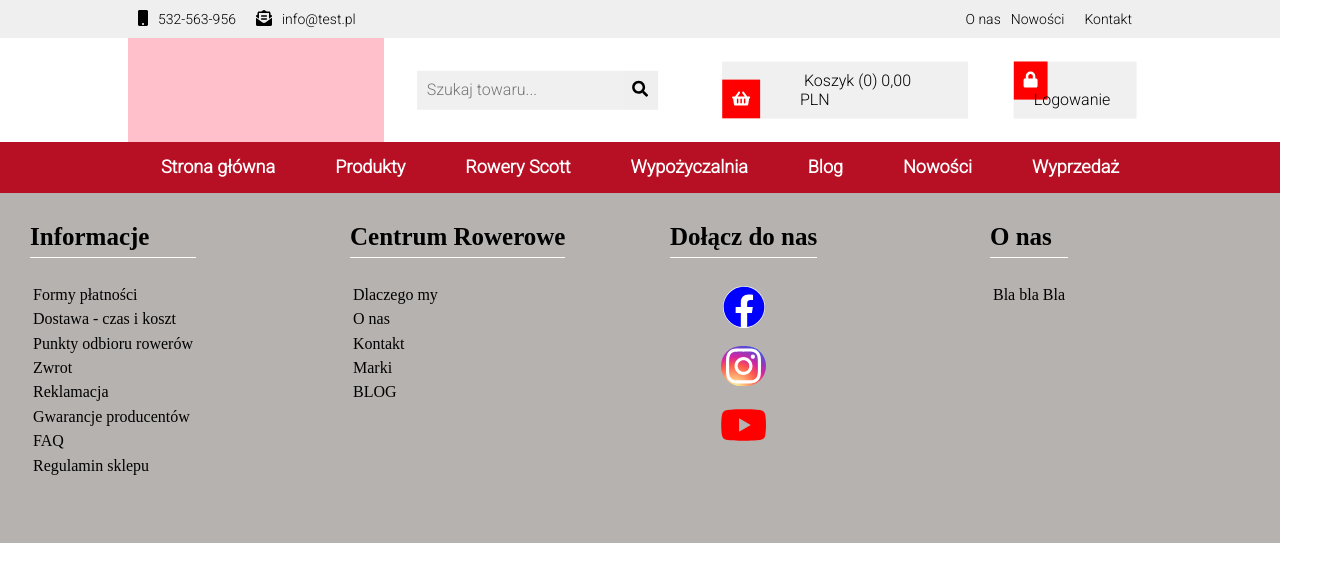
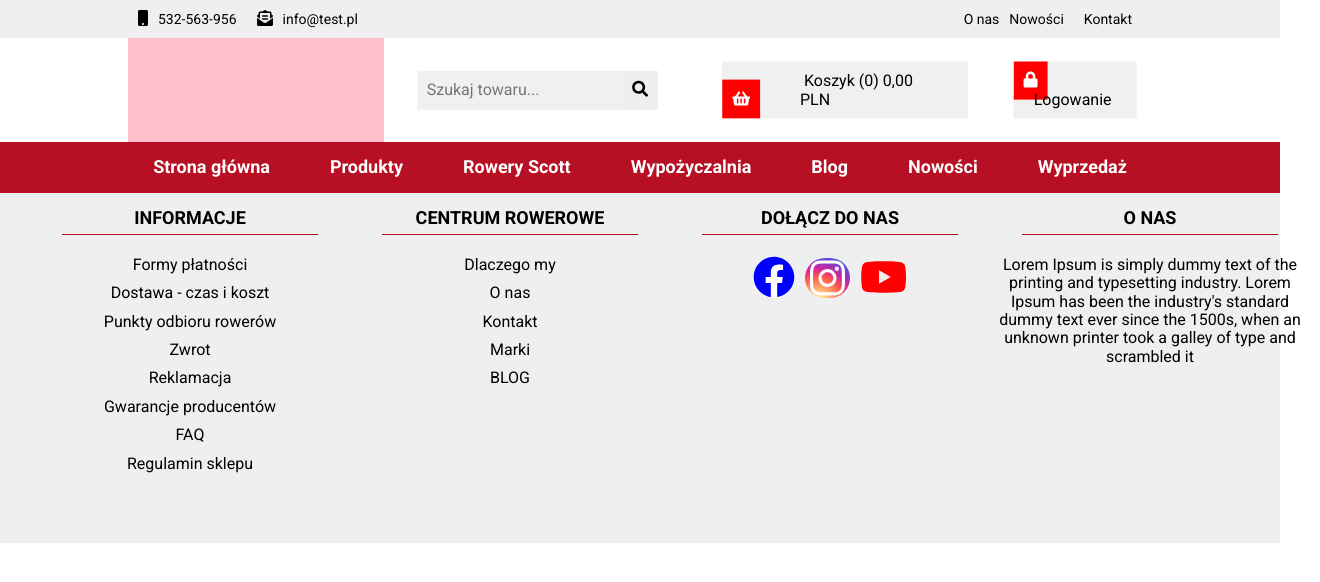
Before and after one commit to szymon-staron/double-page, a React (Create React App) app in the folder client/: page / in a window 1280 px wide. Shown: the top 582 px of the page, 1320 px wide, since content can reach past the window. Built offline with nearby package versions, Linux system fonts and the light colour scheme.

Commit message:
styling footer and add link within

```diff
--- a/client/src/components/layout/footer/footer.js
+++ b/client/src/components/layout/footer/footer.js
@@ -1,53 +1,108 @@
 import React from "react";
 import styles from "./footer.module.scss";
-import { FontAwesomeIcon } from '@fortawesome/react-fontawesome';
-import { faFacebook, faInstagram, faYoutube } from '@fortawesome/free-brands-svg-icons';
-import {NavLink} from "react-router-dom";
+import { FontAwesomeIcon } from "@fortawesome/react-fontawesome";
+import {
+  faFacebook,
+  faInstagram,
+  faYoutube,
+} from "@fortawesome/free-brands-svg-icons";
+import { NavLink } from "react-router-dom";
 
 const Footer = () => (
+  <footer>
     <div className={styles.conteiner}>
       <div className={styles.information}>
-      <h3 className={styles.title}>Informacje</h3>
+        <h3 className={styles.title}>INFORMACJE</h3>
         <ul>
-<li><NavLink to="/form_to_pay">Formy płatności</NavLink></li>
-<li>Dostawa - czas i koszt</li>
-<li>Punkty odbioru rowerów</li>
-<li>Zwrot</li>
-<li>Reklamacja</li>
-<li>Gwarancje producentów</li>
-<li>FAQ</li>
-<li>Regulamin sklepu</li>
+          <li>
+            <NavLink to="/form_to_pay">Formy płatności</NavLink>
+          </li>
+          <li>
+            <NavLink to="/delivery">Dostawa - czas i koszt</NavLink>
+          </li>
+          <li>
+            <NavLink to="/bicycle_point">Punkty odbioru rowerów</NavLink>
+          </li>
+          <li>
+            <NavLink to="/return">Zwrot</NavLink>
+          </li>
+          <li>
+            <NavLink to="/reclamation">Reklamacja</NavLink>
+          </li>
+          <li>
+            <NavLink to="/warranty">Gwarancje producentów</NavLink>
+          </li>
+          <li>
+            <NavLink to="/faq">FAQ</NavLink>
+          </li>
+          <li>
+            <NavLink to="/regulations">Regulamin sklepu</NavLink>
+          </li>
         </ul>
       </div>
       <div className={styles.bikeCentrum}>
-      <h3 className={styles.title}>Centrum Rowerowe</h3>
+        <h3 className={styles.title}>CENTRUM ROWEROWE</h3>
         <ul>
-
-          <li>Dlaczego my</li>
-          <li>O nas</li>
-          <li>Kontakt</li>
-          <li>Marki</li>
-          <li>BLOG</li>
+          <li>
+            <NavLink to="/why_us">Dlaczego my</NavLink>
+          </li>
+          <li>
+            <NavLink to="/about_us">O nas</NavLink>
+          </li>
+          <li>
+            <NavLink to="/contact">Kontakt</NavLink>
+          </li>
+          <li>
+            <NavLink to="/brands">Marki</NavLink>
+          </li>
+          <li>
+            <NavLink to="/blog">BLOG</NavLink>
+          </li>
         </ul>
       </div>
       <div className={styles.joinTo}>
-      <h3 className={styles.title}>Dołącz do nas</h3>
+        <h3 className={styles.title}>DOŁĄCZ DO NAS</h3>
         <ul>
           <li>
-             <FontAwesomeIcon className={styles.facebookIcon} icon={faFacebook}/>
+            <a href="https://www.facebook.com/" alt="Facebook">
+              <FontAwesomeIcon
+                className={styles.facebookIcon}
+                icon={faFacebook}
+              />
+            </a>
           </li>
-          <li><FontAwesomeIcon className={styles.instagramIcon} icon={faInstagram}/></li>
-          <li><FontAwesomeIcon className={styles.youtubeIcon} icon={faYoutube}/></li>
+          <li>
+            {" "}
+            <a href="https://www.instagram.com/" alt="Instagram">
+              <FontAwesomeIcon
+                className={styles.instagramIcon}
+                icon={faInstagram}
+              />
+            </a>
+          </li>
+          <li>
+            <a href="https://www.youtube.com/" alt="Youtube">
+              <FontAwesomeIcon
+                className={styles.youtubeIcon}
+                icon={faYoutube}
+              />
+            </a>
+          </li>
         </ul>
       </div>
       <div className={styles.aboutUs}>
-      <h3 className={styles.title}>O nas</h3>
-      <ul><li> Bla bla Bla </li></ul>
+        <h3 className={styles.title}>O NAS</h3>
+        <ul>
+          <li>
+            Lorem Ipsum is simply dummy text of the printing and typesetting
+            industry. Lorem Ipsum has been the industry's standard dummy text
+            ever since the 1500s, when an unknown printer took a galley of type
+            and scrambled it
+          </li>
+        </ul>
       </div>
     </div>
-
-
-
+  </footer>
 );
 
 export default Footer;
--- a/client/src/components/layout/footer/footer.module.scss
+++ b/client/src/components/layout/footer/footer.module.scss
@@ -1,53 +1,72 @@
+@import "../../../styles/settings.scss";
+
+footer{
+  background-color: $color-NavUp;
+
+width: 100%;
+}
 .conteiner {
+ max-width: 1440px;
+  font-family: $font-family;
   position: relative;
   height: 350px;
-  margin: 0;
-  max-width: 100%;
-  background-color: rgb(182, 178, 176);
+  margin: 0 auto;
+
+
   > div {
+    overflow: hidden;
+    text-align: center;
+    width: 25%;
     position: absolute;
     top: 0;
     display: inline-block;
-    padding-left: 10px;
-    margin-left: 20px;
+    padding: 10px;
+    margin:0 20px;
+
     ul {
       list-style-type: none;
       padding: 0;
+
       li {
-        padding: 3px;
+        padding: 5px;
+      }
+      li:hover a{
+        color:red;
       }
     }
+
+    .title {
+      border-bottom: 1px solid $border-FooterColor;
+      padding: 5px 0px;
+      font-size: 18px;
+      font-weight: 700;
+      width: 80%;
+      margin: 0 auto;
     }
+  }
+
   a {
     text-decoration: none;
     color: black;
   }
+
   .bikeCentrum {
     left: 25%;
   }
+
   .joinTo {
+
     left: 50%;
     text-align: center;
     li {
+      display: inline-block;
       padding-bottom: 15px;
-    }
-  }
-  .aboutUs {
-    left: 75%;
-  }
-}
-.title {
-  border-bottom: 1px solid white;
-  padding: 5px 0px;
-  font-size: 25px;
-  font-weight: bolder;
     }
 
     .facebookIcon {
       color: #0000ff;
       font-size: 42px;
       background-color: white;
-
       border-radius: 50%;
       border: 0px solid #0000ff;
     }
@@ -55,13 +74,10 @@
     .instagramIcon {
       display: inline-block;
       padding: 0px 5px 0px 5px;
-
-  text-align: center;
       border-radius: 40px;
       color: #fff;
       font-size: 40px;
       line-height: 25px;
-  vertical-align: middle;
       background: #d6249f;
       background: radial-gradient(
         circle at 30% 107%,
@@ -77,3 +93,9 @@
       color: #ff0000;
       font-size: 42px;
     }
+  }
+
+  .aboutUs {
+    left: 75%;
+  }
+}
--- a/client/src/styles/settings.scss
+++ b/client/src/styles/settings.scss
@@ -1,4 +1,4 @@
-@import url('https://fonts.googleapis.com/css2?family=Roboto:ital,wght@0,300;1,300&display=swap');
+@import url('https://fonts.googleapis.com/css2?family=Roboto:wght@300;400;700;900&display=swap%27');
 /*font-family*/
 $font-family:'Roboto', sans-serif;
 
@@ -17,6 +17,8 @@ $color-NavInside-icon:red;
 /* background-color-hover*/
 $color-NavDown-hover:#b70f2352;
 
+/*border*/
+$border-FooterColor:#b70f23;
 /* Padding*/
 $padding-nav-list:15px 30px;
 $padding-nav-top-inside:10px 0;
```
Lines whose indentation alone changed are shown as unchanged.
